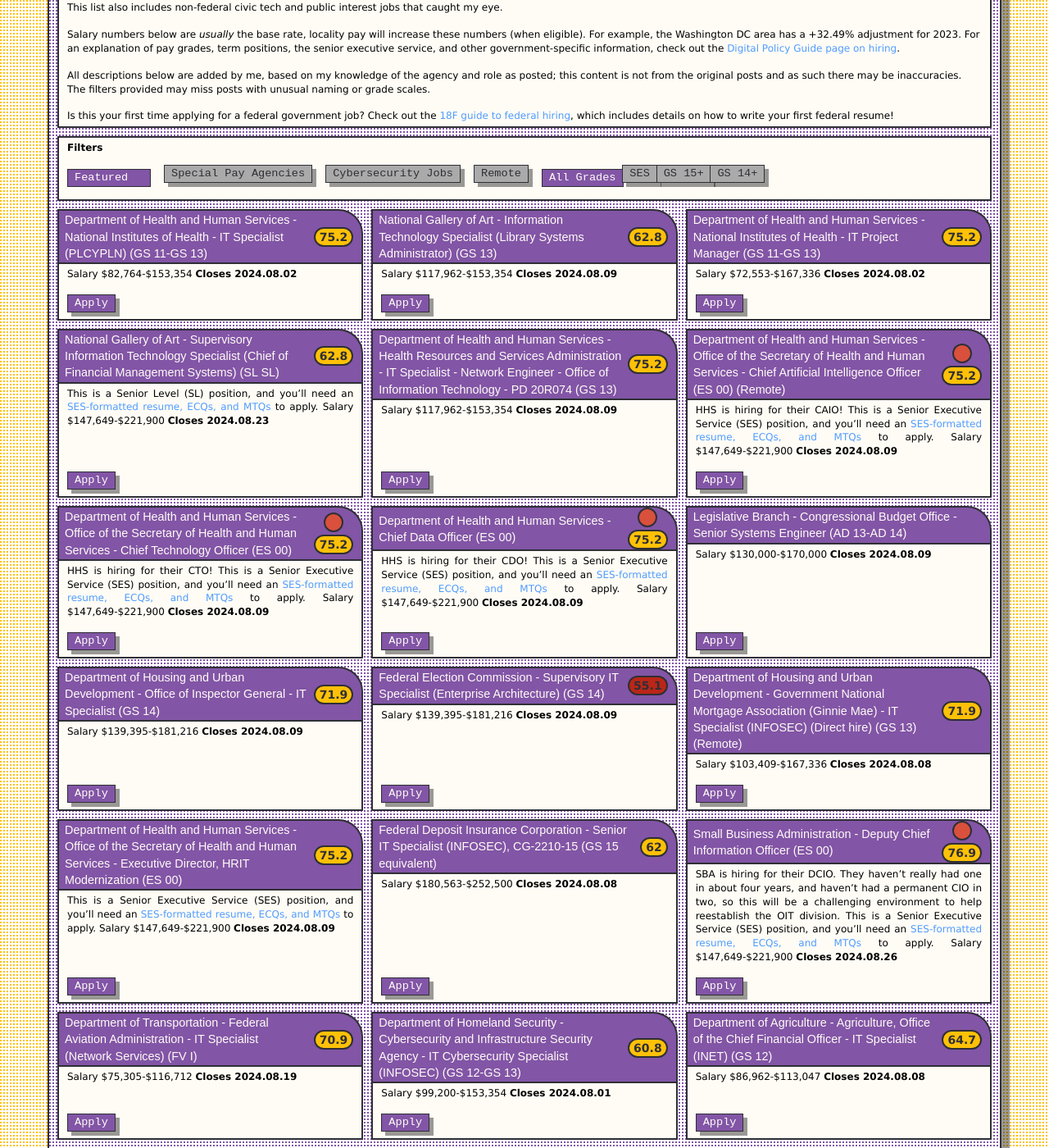
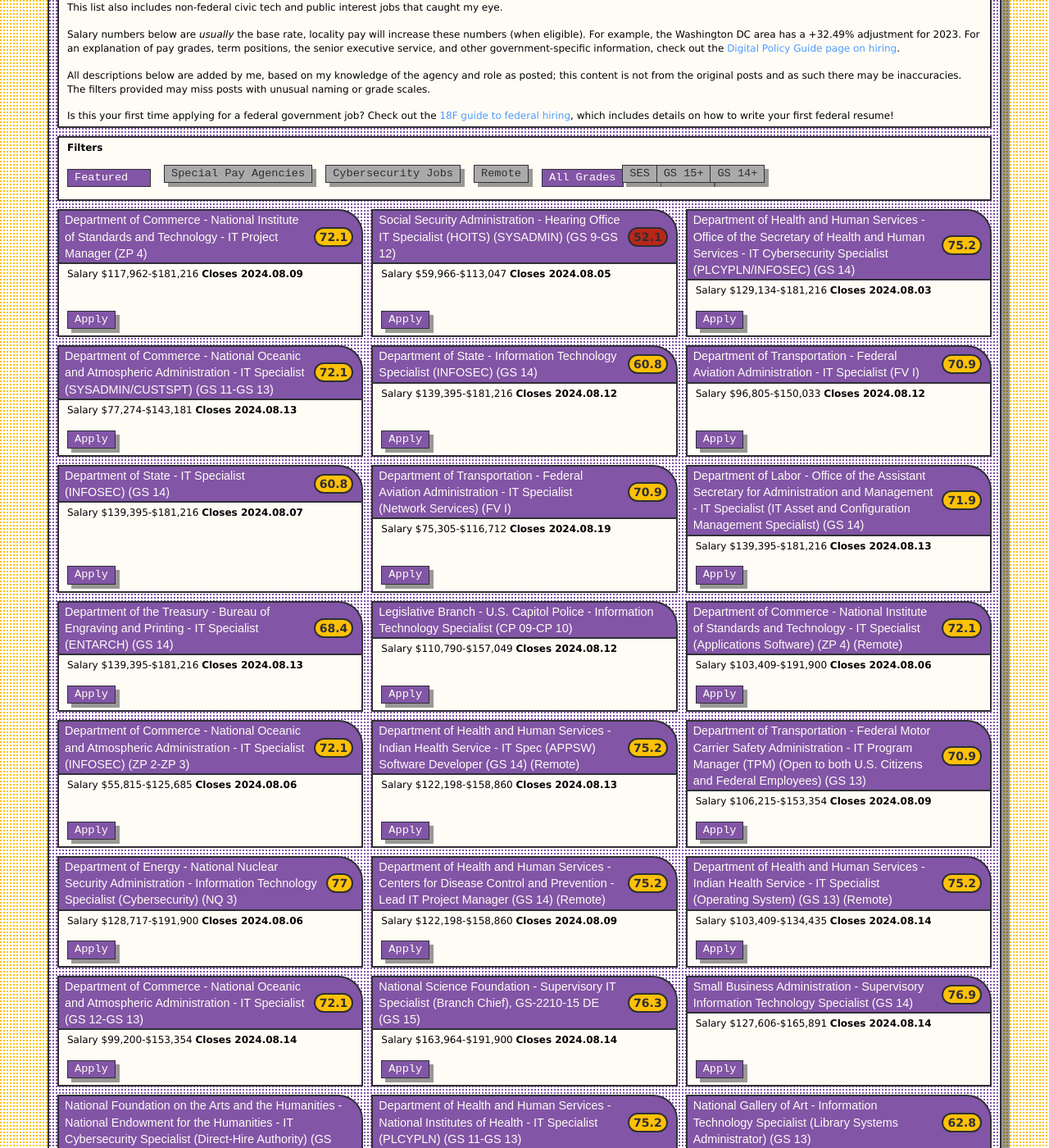
Before and after one commit to krusynth/billhunt.dev, a Jekyll site: the page built from usajobs.md, in a window 1280 px wide and 1400 px high, scrolled down 340 px. Shown: the whole window at 82% size. Built offline with Jekyll 4.4.1, drawn with Linux system fonts in a browser that asks for light colours; some web fonts are replaced; some of the changed text lies outside the part shown.

Commit message:
Updating jobs.

```diff
--- a/_data/usajobs.yml
+++ b/_data/usajobs.yml
@@ -1,3 +1,319 @@
+- id: '802051300'
+  posted: '2024-07-30T00:00:00.0000'
+  closes: '2024-08-09T23:59:59.9970'
+  agency: Department of Commerce - National Institute of Standards and Technology
+  department: Department of Commerce
+  organization: National Institute of Standards and Technology
+  title: IT Project Manager
+  lowGrade: ZP 4
+  highGrade: ZP 4
+  salaryMin: 117962
+  salaryMax: 181216
+  url: https://www.usajobs.gov/GetJob/ViewDetails/802051300
+  remote: false
+  source: usajobs
+- id: '802075900'
+  posted: '2024-07-30T00:00:00.0000'
+  closes: '2024-08-05T23:59:59.9970'
+  agency: Social Security Administration
+  department: Other Agencies and Independent Organizations
+  organization: Social Security Administration
+  title: Hearing Office IT Specialist (HOITS) (SYSADMIN)
+  lowGrade: GS 9
+  highGrade: GS 12
+  salaryMin: 59966
+  salaryMax: 113047
+  url: https://www.usajobs.gov/GetJob/ViewDetails/802075900
+  remote: false
+  source: usajobs
+- id: '802098200'
+  posted: '2024-07-30T00:00:00.0000'
+  closes: '2024-08-03T23:59:59.9970'
+  agency: >-
+    Department of Health and Human Services - Office of the Secretary of Health
+    and Human Services
+  department: Department of Health and Human Services
+  organization: Office of the Secretary of Health and Human Services
+  title: IT Cybersecurity Specialist (PLCYPLN/INFOSEC)
+  lowGrade: GS 14
+  highGrade: GS 14
+  salaryMin: 129134
+  salaryMax: 181216
+  url: https://www.usajobs.gov/GetJob/ViewDetails/802098200
+  remote: false
+  source: usajobs
+- id: '802121200'
+  posted: '2024-07-30T00:00:00.0000'
+  closes: '2024-08-13T23:59:59.9970'
+  agency: Department of Commerce - National Oceanic and Atmospheric Administration
+  department: Department of Commerce
+  organization: National Oceanic and Atmospheric Administration
+  title: IT Specialist (SYSADMIN/CUSTSPT)
+  lowGrade: GS 11
+  highGrade: GS 13
+  salaryMin: 77274
+  salaryMax: 143181
+  url: https://www.usajobs.gov/GetJob/ViewDetails/802121200
+  remote: false
+  source: usajobs
+- id: '802127400'
+  posted: '2024-07-30T00:00:00.0000'
+  closes: '2024-08-12T23:59:59.9970'
+  agency: Department of State
+  department: Department of State
+  organization: Department of State - Agency Wide
+  title: Information Technology Specialist (INFOSEC)
+  lowGrade: GS 14
+  highGrade: GS 14
+  salaryMin: 139395
+  salaryMax: 181216
+  url: https://www.usajobs.gov/GetJob/ViewDetails/802127400
+  remote: false
+  source: usajobs
+- id: '802132800'
+  posted: '2024-07-30T00:00:00.0000'
+  closes: '2024-08-12T23:59:59.9970'
+  agency: Department of Transportation - Federal Aviation Administration
+  department: Department of Transportation
+  organization: Federal Aviation Administration
+  title: IT Specialist
+  lowGrade: FV I
+  highGrade: FV I
+  salaryMin: 96805
+  salaryMax: 150033
+  url: https://www.usajobs.gov/GetJob/ViewDetails/802132800
+  remote: false
+  source: usajobs
+- id: '802151200'
+  posted: '2024-07-30T00:00:00.0000'
+  closes: '2024-08-07T23:59:59.9970'
+  agency: Department of State
+  department: Department of State
+  organization: Department of State - Agency Wide
+  title: IT Specialist (INFOSEC)
+  lowGrade: GS 14
+  highGrade: GS 14
+  salaryMin: 139395
+  salaryMax: 181216
+  url: https://www.usajobs.gov/GetJob/ViewDetails/802151200
+  remote: false
+  source: usajobs
+- id: '802157400'
+  posted: '2024-07-30T00:00:00.0000'
+  closes: '2024-08-19T23:59:59.9970'
+  agency: Department of Transportation - Federal Aviation Administration
+  department: Department of Transportation
+  organization: Federal Aviation Administration
+  title: IT Specialist  (Network Services)
+  lowGrade: FV I
+  highGrade: FV I
+  salaryMin: 75305
+  salaryMax: 116712
+  url: https://www.usajobs.gov/GetJob/ViewDetails/802157400
+  remote: false
+  source: usajobs
+- id: '802245300'
+  posted: '2024-07-31T00:00:00.0000'
+  closes: '2024-08-13T23:59:59.9970'
+  agency: >-
+    Department of Labor - Office of the Assistant Secretary for Administration
+    and Management
+  department: Department of Labor
+  organization: Office of the Assistant Secretary for Administration and Management
+  title: IT Specialist (IT Asset and Configuration Management Specialist)
+  lowGrade: GS 14
+  highGrade: GS 14
+  salaryMin: 139395
+  salaryMax: 181216
+  url: https://www.usajobs.gov/GetJob/ViewDetails/802245300
+  remote: false
+  source: usajobs
+- id: '802262700'
+  posted: '2024-07-31T00:00:00.0000'
+  closes: '2024-08-13T23:59:59.9970'
+  agency: Department of the Treasury - Bureau of Engraving and Printing
+  department: Department of the Treasury
+  organization: Bureau of Engraving and Printing
+  title: IT Specialist (ENTARCH)
+  lowGrade: GS 14
+  highGrade: GS 14
+  salaryMin: 139395
+  salaryMax: 181216
+  url: https://www.usajobs.gov/GetJob/ViewDetails/802262700
+  remote: false
+  source: usajobs
+- id: '802270000'
+  posted: '2024-07-30T10:01:13.0400'
+  closes: '2024-08-12T23:59:59.9970'
+  agency: Legislative Branch - U.S. Capitol Police
+  department: Legislative Branch
+  organization: U.S. Capitol Police
+  title: Information Technology Specialist
+  lowGrade: CP 09
+  highGrade: CP 10
+  salaryMin: 110790
+  salaryMax: 157049
+  url: https://www.usajobs.gov/GetJob/ViewDetails/802270000
+  remote: false
+  source: usajobs
+- id: '802306500'
+  posted: '2024-07-31T00:00:00.0000'
+  closes: '2024-08-06T23:59:59.9970'
+  agency: Department of Commerce - National Institute of Standards and Technology
+  department: Department of Commerce
+  organization: National Institute of Standards and Technology
+  title: IT Specialist (Applications Software)
+  lowGrade: ZP 4
+  highGrade: ZP 4
+  salaryMin: 103409
+  salaryMax: 191900
+  url: https://www.usajobs.gov/GetJob/ViewDetails/802306500
+  remote: true
+  source: usajobs
+- id: '802308600'
+  posted: '2024-07-31T00:00:00.0000'
+  closes: '2024-08-06T23:59:59.9970'
+  agency: Department of Commerce - National Oceanic and Atmospheric Administration
+  department: Department of Commerce
+  organization: National Oceanic and Atmospheric Administration
+  title: IT Specialist (INFOSEC)
+  lowGrade: ZP 2
+  highGrade: ZP 3
+  salaryMin: 55815
+  salaryMax: 125685
+  url: https://www.usajobs.gov/GetJob/ViewDetails/802308600
+  remote: false
+  source: usajobs
+- id: '802320000'
+  posted: '2024-07-30T12:14:34.1230'
+  closes: '2024-08-13T23:59:59.9970'
+  agency: Department of Health and Human Services - Indian Health Service
+  department: Department of Health and Human Services
+  organization: Indian Health Service
+  title: IT Spec (APPSW) Software Developer
+  lowGrade: GS 14
+  highGrade: GS 14
+  salaryMin: 122198
+  salaryMax: 158860
+  url: https://www.usajobs.gov/GetJob/ViewDetails/802320000
+  remote: true
+  source: usajobs
+- id: '802327000'
+  posted: '2024-07-31T00:00:00.0000'
+  closes: '2024-08-09T23:59:59.9970'
+  agency: Department of Transportation - Federal Motor Carrier Safety Administration
+  department: Department of Transportation
+  organization: Federal Motor Carrier Safety Administration
+  title: IT Program Manager (TPM) (Open to both U.S. Citizens and Federal Employees)
+  lowGrade: GS 13
+  highGrade: GS 13
+  salaryMin: 106215
+  salaryMax: 153354
+  url: https://www.usajobs.gov/GetJob/ViewDetails/802327000
+  remote: false
+  source: usajobs
+- id: '802366600'
+  posted: '2024-07-30T14:37:48.4830'
+  closes: '2024-08-06T23:59:59.9970'
+  agency: Department of Energy - National Nuclear Security Administration
+  department: Department of Energy
+  organization: National Nuclear Security Administration
+  title: Information Technology Specialist (Cybersecurity)
+  lowGrade: NQ 3
+  highGrade: NQ 3
+  salaryMin: 128717
+  salaryMax: 191900
+  url: https://www.usajobs.gov/GetJob/ViewDetails/802366600
+  remote: false
+  source: usajobs
+- id: '802386900'
+  posted: '2024-07-31T00:00:00.0000'
+  closes: '2024-08-09T23:59:59.9970'
+  agency: >-
+    Department of Health and Human Services - Centers for Disease Control and
+    Prevention
+  department: Department of Health and Human Services
+  organization: Centers for Disease Control and Prevention
+  title: Lead IT Project Manager
+  lowGrade: GS 14
+  highGrade: GS 14
+  salaryMin: 122198
+  salaryMax: 158860
+  url: https://www.usajobs.gov/GetJob/ViewDetails/802386900
+  remote: true
+  source: usajobs
+- id: '802389200'
+  posted: '2024-07-31T00:00:00.0000'
+  closes: '2024-08-14T23:59:59.9970'
+  agency: Department of Health and Human Services - Indian Health Service
+  department: Department of Health and Human Services
+  organization: Indian Health Service
+  title: IT Specialist (Operating System)
+  lowGrade: GS 13
+  highGrade: GS 13
+  salaryMin: 103409
+  salaryMax: 134435
+  url: https://www.usajobs.gov/GetJob/ViewDetails/802389200
+  remote: true
+  source: usajobs
+- id: '802397600'
+  posted: '2024-07-31T00:00:00.0000'
+  closes: '2024-08-14T23:59:59.9970'
+  agency: Department of Commerce - National Oceanic and Atmospheric Administration
+  department: Department of Commerce
+  organization: National Oceanic and Atmospheric Administration
+  title: IT Specialist
+  lowGrade: GS 12
+  highGrade: GS 13
+  salaryMin: 99200
+  salaryMax: 153354
+  url: https://www.usajobs.gov/GetJob/ViewDetails/802397600
+  remote: false
+  source: usajobs
+- id: '802463000'
+  posted: '2024-07-31T08:22:31.2700'
+  closes: '2024-08-14T23:59:59.9970'
+  agency: National Science Foundation
+  department: Other Agencies and Independent Organizations
+  organization: National Science Foundation
+  title: Supervisory IT Specialist (Branch Chief), GS-2210-15 DE
+  lowGrade: GS 15
+  highGrade: GS 15
+  salaryMin: 163964
+  salaryMax: 191900
+  url: https://www.usajobs.gov/GetJob/ViewDetails/802463000
+  remote: false
+  source: usajobs
+- id: '802528900'
+  posted: '2024-07-31T11:36:26.4370'
+  closes: '2024-08-14T23:59:59.9970'
+  agency: Small Business Administration
+  department: Other Agencies and Independent Organizations
+  organization: Small Business Administration
+  title: Supervisory Information Technology Specialist
+  lowGrade: GS 14
+  highGrade: GS 14
+  salaryMin: 127606
+  salaryMax: 165891
+  url: https://www.usajobs.gov/GetJob/ViewDetails/802528900
+  remote: false
+  source: usajobs
+- id: '802530000'
+  posted: '2024-07-31T11:39:12.6270'
+  closes: '2024-08-14T23:59:59.9970'
+  agency: >-
+    National Foundation on the Arts and the Humanities - National Endowment for
+    the Humanities
+  department: National Foundation on the Arts and the Humanities
+  organization: National Endowment for the Humanities
+  title: IT Cybersecurity Specialist (Direct-Hire Authority)
+  lowGrade: GS 13
+  highGrade: GS 13
+  salaryMin: 117962
+  salaryMax: 153354
+  url: https://www.usajobs.gov/GetJob/ViewDetails/802530000
+  remote: false
+  source: usajobs
 - id: '799928000'
   posted: '2024-07-29T00:00:00.0000'
   closes: '2024-08-02T23:59:59.9970'
@@ -232,20 +548,6 @@
     SBA is hiring for their DCIO. They haven't really had one in about four
     years, and haven't had a permanent CIO in two, so this will be a challenging
     environment to help reestablish the OIT division.
-- id: '801857900'
-  posted: '2024-07-29T00:00:00.0000'
-  closes: '2024-08-19T23:59:59.9970'
-  agency: Department of Transportation - Federal Aviation Administration
-  department: Department of Transportation
-  organization: Federal Aviation Administration
-  title: IT Specialist  (Network Services)
-  lowGrade: FV I
-  highGrade: FV I
-  salaryMin: 75305
-  salaryMax: 116712
-  url: https://www.usajobs.gov/GetJob/ViewDetails/801857900
-  remote: false
-  source: usajobs
 - id: '801861900'
   posted: '2024-07-26T11:02:28.2830'
   closes: '2024-08-01T23:59:59.9970'
@@ -434,20 +736,6 @@
   url: https://www.usajobs.gov/GetJob/ViewDetails/801380800
   remote: false
   source: usajobs
-- id: '801500300'
-  posted: '2024-07-25T00:00:00.0000'
-  closes: '2024-07-31T23:59:59.9970'
-  agency: Department of the Interior - Geological Survey
-  department: Department of the Interior
-  organization: Geological Survey
-  title: IT Specialist (Data Management)
-  lowGrade: GS 12
-  highGrade: GS 12
-  salaryMin: 101121
-  salaryMax: 131452
-  url: https://www.usajobs.gov/GetJob/ViewDetails/801500300
-  remote: false
-  source: usajobs
 - id: '801529500'
   posted: '2024-07-24T16:21:55.0970'
   closes: '2024-08-02T23:59:59.9970'
@@ -516,20 +804,6 @@
   salaryMin: 117962
   salaryMax: 191900
   url: https://www.usajobs.gov/GetJob/ViewDetails/800760000
-  remote: false
-  source: usajobs
-- id: '801017400'
-  posted: '2024-07-23T00:00:00.0000'
-  closes: '2024-07-29T23:59:59.9970'
-  agency: Department of the Treasury
-  department: Department of the Treasury
-  organization: Treasury, Departmental Offices
-  title: Data Scientist - Interdisciplinary
-  lowGrade: GS 14
-  highGrade: GS 14
-  salaryMin: 139395
-  salaryMax: 181216
-  url: https://www.usajobs.gov/GetJob/ViewDetails/801017400
   remote: false
   source: usajobs
 - id: '801099200'
@@ -634,20 +908,6 @@
   url: https://www.usajobs.gov/GetJob/ViewDetails/801220400
   remote: false
   source: usajobs
-- id: '801236700'
-  posted: '2024-07-24T06:35:16.9200'
-  closes: '2024-08-06T23:59:59.9970'
-  agency: Department of State
-  department: Department of State
-  organization: Department of State - Agency Wide
-  title: Supervisory IT Cybersecurity Specialist
-  lowGrade: GS 15
-  highGrade: GS 15
-  salaryMin: 163964
-  salaryMax: 191900
-  url: https://www.usajobs.gov/GetJob/ViewDetails/801236700
-  remote: false
-  source: usajobs
 - id: '801291900'
   posted: '2024-07-23T16:00:33.1270'
   closes: '2024-08-06T23:59:59.9970'
@@ -718,20 +978,6 @@
   url: https://www.usajobs.gov/GetJob/ViewDetails/799844000
   remote: false
   source: usajobs
-- id: '800073600'
-  posted: '2024-07-16T10:11:42.6030'
-  closes: '2024-07-30T23:59:59.9970'
-  agency: Legislative Branch - Government Accountability Office
-  department: Legislative Branch
-  organization: Government Accountability Office
-  title: Supervisory IT Specialist (Associate Director of IT Management IMD)
-  lowGrade: MS 2
-  highGrade: MS 2
-  salaryMin: 145924
-  salaryMax: 191900
-  url: https://www.usajobs.gov/GetJob/ViewDetails/800073600
-  remote: false
-  source: usajobs
 - id: '800088100'
   posted: '2024-07-16T10:51:10.3700'
   closes: '2024-07-30T23:59:59.9970'
@@ -744,20 +990,6 @@
   salaryMin: 143736
   salaryMax: 191900
   url: https://www.usajobs.gov/GetJob/ViewDetails/800088100
-  remote: false
-  source: usajobs
-- id: '800095400'
-  posted: '2024-07-16T11:11:01.0930'
-  closes: '2024-07-30T23:59:59.9970'
-  agency: Department of Agriculture
-  department: Department of Agriculture
-  organization: Office of the Chief Information Officer
-  title: IT Cybersecurity Specialist (RSK)
-  lowGrade: GS 13
-  highGrade: GS 13
-  salaryMin: 117962
-  salaryMax: 153354
-  url: https://www.usajobs.gov/GetJob/ViewDetails/800095400
   remote: false
   source: usajobs
 - id: '800323900'
@@ -830,20 +1062,6 @@
   url: https://www.usajobs.gov/GetJob/ViewDetails/800383000
   remote: false
   source: usajobs
-- id: '800405400'
-  posted: '2024-07-18T00:00:00.0000'
-  closes: '2024-07-29T23:59:59.9970'
-  agency: Department of Housing and Urban Development
-  department: Department of Housing and Urban Development
-  organization: Office of the Chief Information Officer
-  title: IT Cybersecurity Specialist (INFOSEC) (Direct Hire)
-  lowGrade: GS 14
-  highGrade: GS 14
-  salaryMin: 139395
-  salaryMax: 181216
-  url: https://www.usajobs.gov/GetJob/ViewDetails/800405400
-  remote: false
-  source: usajobs
 - id: '800527400'
   posted: '2024-07-18T09:51:25.5930'
   closes: '2024-08-01T23:59:59.9970'
@@ -858,20 +1076,6 @@
   url: https://www.usajobs.gov/GetJob/ViewDetails/800527400
   remote: false
   source: usajobs
-- id: '800562800'
-  posted: '2024-07-19T00:00:00.0000'
-  closes: '2024-07-29T23:59:59.9970'
-  agency: Department of Housing and Urban Development
-  department: Department of Housing and Urban Development
-  organization: Office of the Chief Information Officer
-  title: Supervisory IT Specialist
-  lowGrade: GS 15
-  highGrade: GS 15
-  salaryMin: 163964
-  salaryMax: 191900
-  url: https://www.usajobs.gov/GetJob/ViewDetails/800562800
-  remote: false
-  source: usajobs
 - id: '800569000'
   posted: '2024-07-18T11:45:30.3030'
   closes: '2024-08-01T23:59:59.9970'
@@ -884,22 +1088,6 @@
   salaryMin: 117962
   salaryMax: 153354
   url: https://www.usajobs.gov/GetJob/ViewDetails/800569000
-  remote: false
-  source: usajobs
-- id: '800575000'
-  posted: '2024-07-19T00:00:00.0000'
-  closes: '2024-07-29T23:59:59.9970'
-  agency: >-
-    Department of Homeland Security - Cybersecurity and Infrastructure Security
-    Agency
-  department: Department of Homeland Security
-  organization: Cybersecurity and Infrastructure Security Agency
-  title: IT CYBERSECURITY SPECIALIST (INFOSEC)
-  lowGrade: GS 9
-  highGrade: GS 13
-  salaryMin: 65145
-  salaryMax: 146047
-  url: https://www.usajobs.gov/GetJob/ViewDetails/800575000
   remote: false
   source: usajobs
 - id: '800592600'
@@ -1019,20 +1207,6 @@
   url: https://www.usajobs.gov/GetJob/ViewDetails/800842700
   remote: false
   source: usajobs
-- id: '800871300'
-  posted: '2024-07-20T00:00:00.0000'
-  closes: '2024-07-30T23:59:59.9970'
-  agency: Department of Energy - Bonneville Power Administration
-  department: Department of Energy
-  organization: Bonneville Power Administration
-  title: IT Specialist (Systems Administration/Operating Systems)
-  lowGrade: GS 13
-  highGrade: GS 13
-  salaryMin: 111234
-  salaryMax: 144608
-  url: https://www.usajobs.gov/GetJob/ViewDetails/800871300
-  remote: false
-  source: usajobs
 - id: '800989900'
   posted: '2024-07-22T11:58:11.2100'
   closes: '2024-08-05T23:59:59.9970'
@@ -1106,20 +1280,6 @@
   remote: false
   source: usajobs
   content: Treasury is hiring for their ACIO for Digital Services!
-- id: '799828900'
-  posted: '2024-07-16T00:00:00.0000'
-  closes: '2024-07-29T23:59:59.9970'
-  agency: Department of State
-  department: Department of State
-  organization: Department of State - Agency Wide
-  title: Information Technology Specialist (Info Security- Direct Hire Authority)
-  lowGrade: GS 14
-  highGrade: GS 14
-  salaryMin: 139395
-  salaryMax: 181216
-  url: https://www.usajobs.gov/GetJob/ViewDetails/799828900
-  remote: false
-  source: usajobs
 - id: '799910600'
   posted: '2024-07-16T00:00:00.0000'
   closes: '2024-07-30T23:59:59.9970'
@@ -1132,20 +1292,6 @@
   salaryMin: 82764
   salaryMax: 128956
   url: https://www.usajobs.gov/GetJob/ViewDetails/799910600
-  remote: false
-  source: usajobs
-- id: '800002600'
-  posted: '2024-07-15T17:00:34.8270'
-  closes: '2024-08-01T23:59:59.9970'
-  agency: Legislative Branch - House of Representatives
-  department: Legislative Branch
-  organization: House of Representatives
-  title: Chief Operations Officer
-  lowGrade: HS 14
-  highGrade: HS 14
-  salaryMin: 190625
-  salaryMax: 190625
-  url: https://www.usajobs.gov/GetJob/ViewDetails/800002600
   remote: false
   source: usajobs
 - id: '799552900'
@@ -1162,17 +1308,3 @@
   url: https://www.usajobs.gov/GetJob/ViewDetails/799552900
   remote: false
   source: usajobs
-- id: '798892200'
-  posted: '2024-07-09T00:00:00.0000'
-  closes: '2024-07-23T23:59:59.9970'
-  agency: Department of Commerce - National Oceanic and Atmospheric Administration
-  department: Department of Commerce
-  organization: National Oceanic and Atmospheric Administration
-  title: IT Specialist
-  lowGrade: GS 13
-  highGrade: GS 14
-  salaryMin: 103409
-  salaryMax: 158860
-  url: https://www.usajobs.gov/GetJob/ViewDetails/798892200
-  remote: false
-  source: usajobs
```
